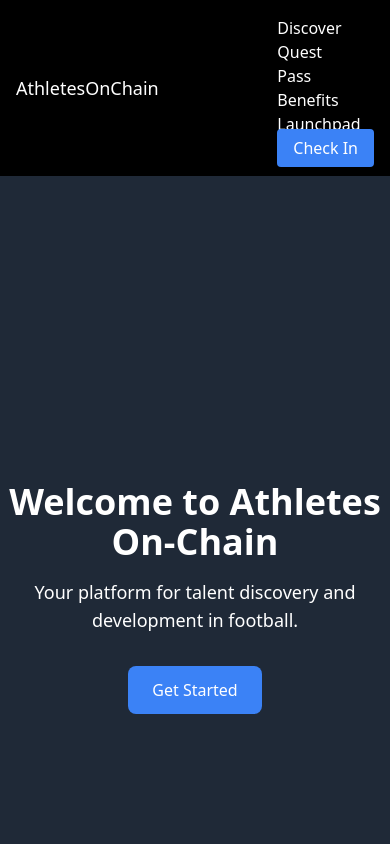
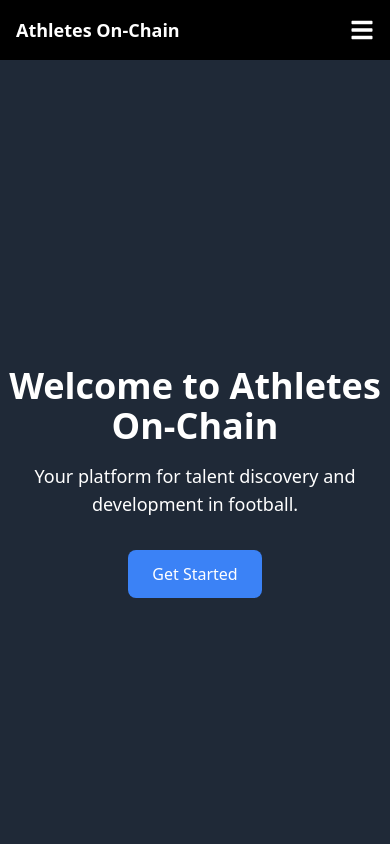
Before and after one commit to stephenmayowa112/athletes-on-chain, a React (Vite) app in the folder athletes-on-chain/: page / in a window 390 px wide. Shown: the top 844 px of the page. Built offline with nearby package versions, Linux system fonts and the light colour scheme.

Commit message:
updated mobile responsiveness on the mobile view

```diff
--- a/athletes-on-chain/package.json
+++ b/athletes-on-chain/package.json
@@ -12,7 +12,8 @@
   },
   "dependencies": {
     "react": "^18.3.1",
-    "react-dom": "^18.3.1"
+    "react-dom": "^18.3.1",
+    "react-icons": "^5.3.0"
   },
   "devDependencies": {
     "@eslint/js": "^9.11.1",
--- a/athletes-on-chain/src/components/Navbar.jsx
+++ b/athletes-on-chain/src/components/Navbar.jsx
@@ -1,40 +1,58 @@
-import React from "react";
+// src/components/NavBar.jsx
+import React, { useState } from "react";
+import { FaBars, FaTimes } from "react-icons/fa"; // Import icons from React Icons
 
-const Navbar = () => {
+const NavBar = () => {
+  const [isOpen, setIsOpen] = useState(false);
+
+  const toggleMenu = () => {
+    setIsOpen(!isOpen);
+  };
+
   return (
     <nav className="bg-black p-4">
       <div className="flex justify-between items-center">
-        <h1 className="text-white text-lg">AthletesOnChain</h1>
-        <ul className="flex flex-col md:flex-row md:space-x-4">
+        <div className="text-white text-lg font-bold">Athletes On-Chain</div>
+
+        {/* Hamburger Icon */}
+        <div className="md:hidden" onClick={toggleMenu}>
+          {isOpen ? (
+            <FaTimes className="text-white text-2xl" />
+          ) : (
+            <FaBars className="text-white text-2xl" />
+          )}
+        </div>
+
+        {/* Navigation Links */}
+        <ul
+          className={`flex-col md:flex md:flex-row md:space-x-4 transition-all duration-300 ${
+            isOpen ? "block" : "hidden"
+          } md:block`}
+        >
           <li>
-            <a href="#" className="text-white">
+            <a href="/discover" className="text-white hover:text-blue-500">
               Discover
             </a>
           </li>
           <li>
-            <a href="#" className="text-white">
-              Quest
+            <a href="/events" className="text-white hover:text-blue-500">
+              Events
             </a>
           </li>
           <li>
-            <a href="#" className="text-white">
-              Pass
+            <a href="/sponsorship" className="text-white hover:text-blue-500">
+              Sponsorship
             </a>
           </li>
           <li>
-            <a href="#" className="text-white">
-              Benefits
+            <a href="/contact" className="text-white hover:text-blue-500">
+              Contact
             </a>
           </li>
           <li>
-            <a href="#" className="text-white">
-              Launchpad
-            </a>
-          </li>
-          <li>
-            <a href="#" className="bg-blue-500 text-white px-4 py-2 rounded">
+            <button className="bg-blue-500 text-white px-4 py-2 rounded">
               Check In
-            </a>
+            </button>
           </li>
         </ul>
       </div>
@@ -42,4 +60,4 @@ const Navbar = () => {
   );
 };
 
-export default Navbar;
+export default NavBar;
```
Also changed, not shown: 1 other file (tests, documents, lock files or other folders).
